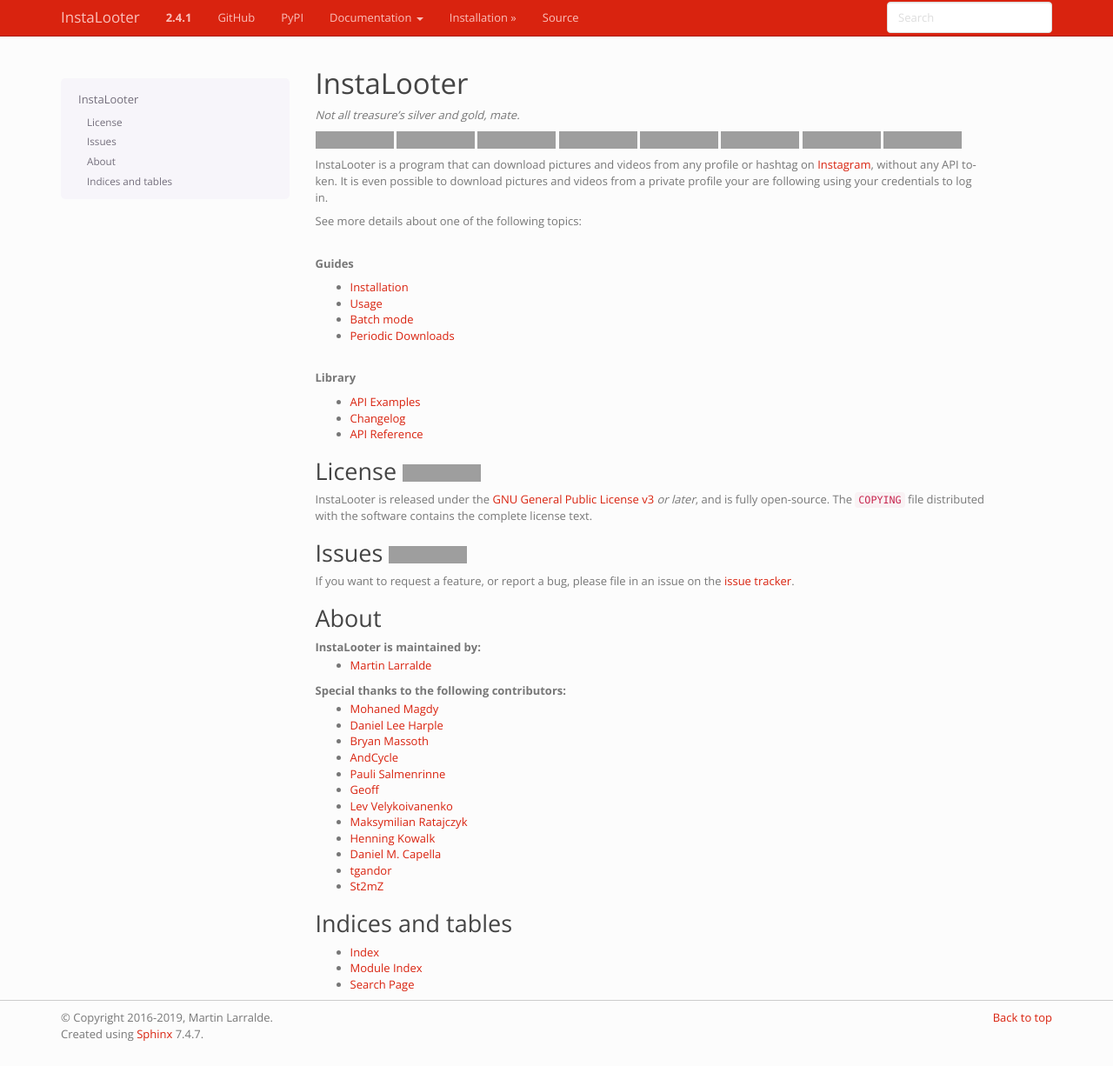
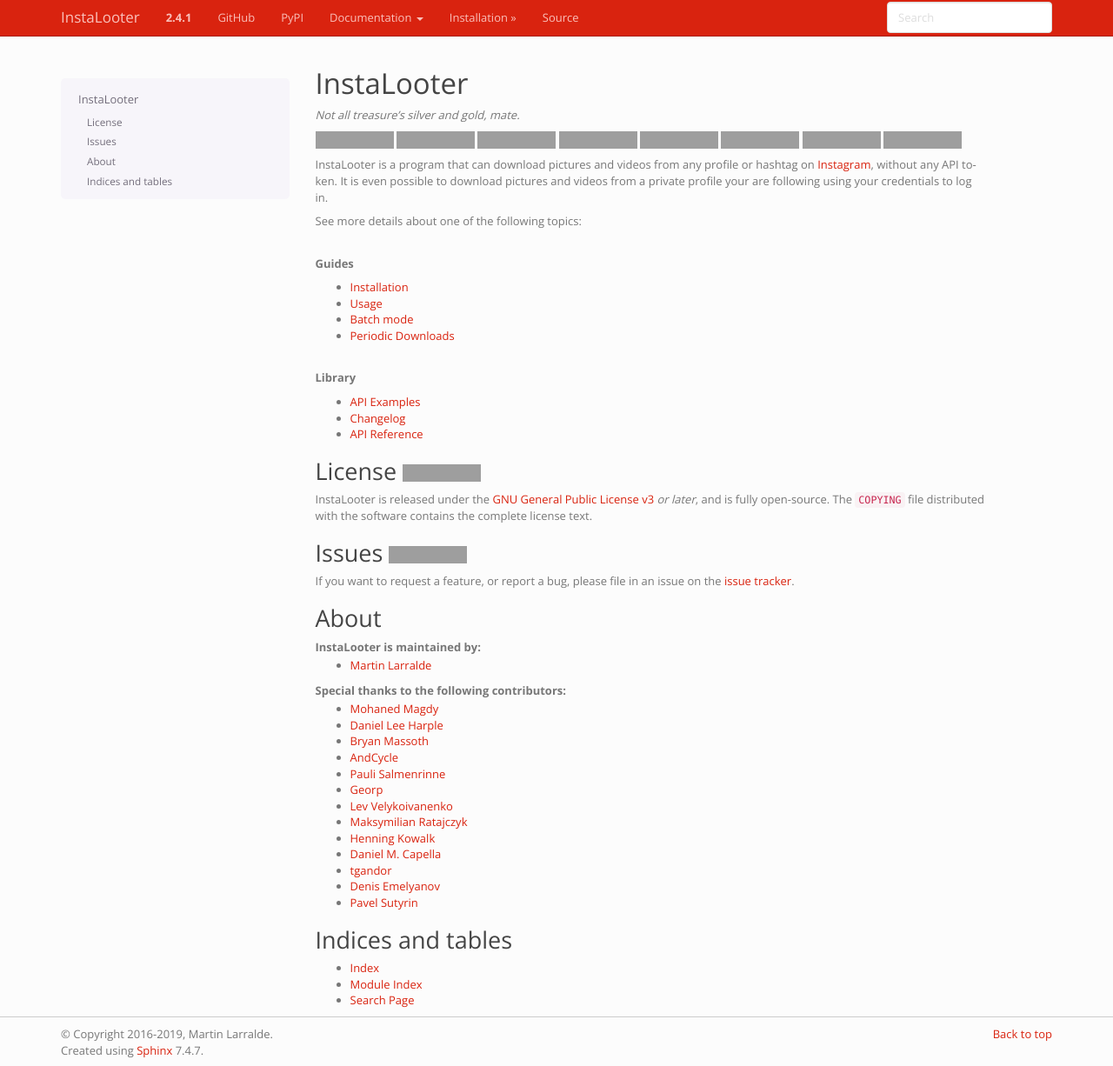
Before and after one commit to althonos/InstaLooter, a Sphinx documentation site: the page built from docs/source/index.rst, in a window 1280 px wide and 1226 px high, cut to the strip 0-1226 px from the top of the window. Shown: the whole strip at 87% size. Built offline with Sphinx 7.4.7, drawn with Linux system fonts in a browser that asks for light colours; the version number is read from the project's files by our own code; grey boxes are pictures that could not be loaded.

Commit message:
Add @pavel64-sutyrin to the contributors list [ci skip]

```diff
--- a/docs/source/index.rst
+++ b/docs/source/index.rst
@@ -60,13 +60,14 @@ Special thanks to the following contributors:
   * `Bryan Massoth <https://github.com/bmass02>`_
   * `AndCycle <https://github.com/AndCycle>`_
   * `Pauli Salmenrinne <https://github.com/susundberg>`_
-  * `Geoff <https://github.com/gffde3>`_
+  * `Georp <https://github.com/gffde3>`_
   * `Lev Velykoivanenko <https://github.com/AbysmalBiscuit>`_
   * `Maksymilian Ratajczyk <https://github.com/mratajczyk>`_
   * `Henning Kowalk <https://github.com/Henning-K>`_
   * `Daniel M. Capella <https://github.com/polyzen>`_
   * `tgandor <https://github.com/tgandor>`_
-  * `St2mZ <https://github.com/St2mZ>`_
+  * `Denis Emelyanov <https://github.com/St2mZ>`_
+  * `Pavel Sutyrin <https://github.com/pavel64-sutyrin>`_
 
 Indices and tables
 ------------------
```
